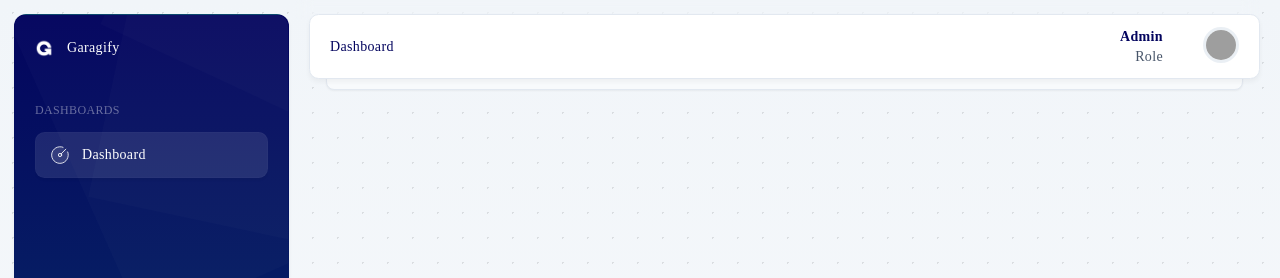
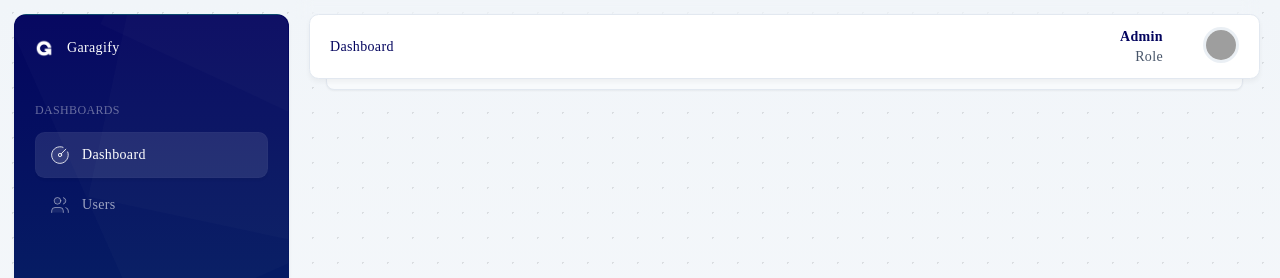
Before and after one commit to kajugadaniels/findify-client, a React (Vite) app: page /dashboard in a window 1280 px wide. Shown: the top 278 px of the page. Built offline with nearby package versions, Linux system fonts and the light colour scheme; sample sign-in values are in the browser's storage; grey boxes are pictures that could not be loaded; a web font is replaced by a local one.

Commit message:
Add user link to sidebar

```diff
--- a/src/components/Sidebar.jsx
+++ b/src/components/Sidebar.jsx
@@ -1,4 +1,4 @@
-import { ArrowLeft, Car, GaugeCircle } from 'lucide-react'
+import { ArrowLeft, Car, GaugeCircle, Users } from 'lucide-react'
 import React from 'react'
 import { Link, NavLink, useLocation } from 'react-router-dom'
 import Logo from '../assets/img/logo-icon-w.png'
@@ -8,6 +8,7 @@ const Sidebar = () => {
 
     // Check active state for each sidebar item.
     const isDashboardActive = pathname === '/dashboard'
+    const isUserActive = pathname.startsWith('/users') || pathname.startsWith('/user')
 
     return (
         <div className="side-menu__content h-full box border-transparent rounded-none xl:rounded-xl bg-gradient-to-b from-theme-1 to-theme-2 z-20 relative w-[275px] duration-300 transition-[width] group-[.side-menu--collapsed]:xl:w-[91px] group-[.side-menu--collapsed.side-menu--on-hover]:xl:shadow-[6px_0_12px_-4px_#0000000f] group-[.side-menu--collapsed.side-menu--on-hover]:xl:w-[275px] overflow-hidden flex flex-col after:content-[''] after:absolute after:inset-0 after:-mr-4 after:bg-texture-white after:bg-contain after:bg-fixed after:bg-[center_-20rem] after:bg-no-repeat">
@@ -41,6 +42,17 @@ const Sidebar = () => {
                                 <div className="side-menu__link__title">Dashboard</div>
                             </NavLink>
                         </li>
+                        <li>
+                            <NavLink
+                                to="/users"
+                                className={() =>
+                                    `side-menu__link ${isUserActive ? 'side-menu__link--active' : ''}`
+                                }
+                            >
+                                <Users className="stroke-[1] w-5 h-5 side-menu__link__icon" />
+                                <div className="side-menu__link__title">Users</div>
+                            </NavLink>
+                        </li>
                     </ul>
                 </div>
             </div>
```
